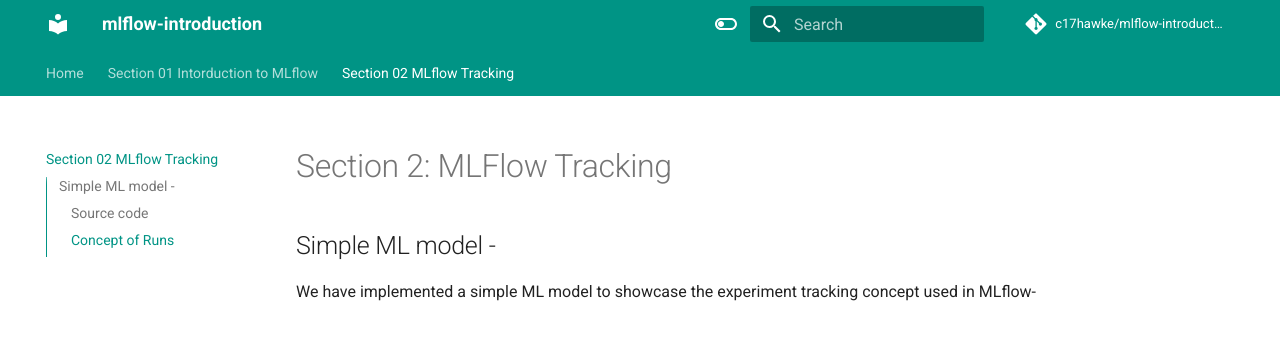
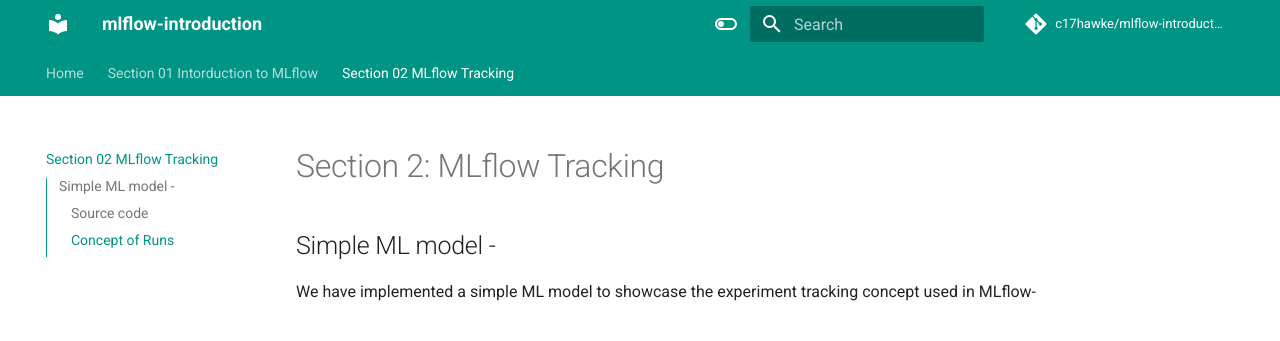
Before and after one commit to c17hawke/mlflow-introduction, an MkDocs documentation site: the page built from docs/Section_002_MLflow_Tracking.md, in a window 1280 px wide. Shown: the top 341 px of the page. Built offline with MkDocs 1.6.1 and Material for MkDocs 9.7.7, drawn with Linux system fonts in a browser that asks for light colours; comment, search, counter and statistics services are not loaded.

```diff
--- a/docs/Section_002_MLflow_Tracking.md
+++ b/docs/Section_002_MLflow_Tracking.md
@@ -1,4 +1,4 @@
-# Section 2: MLFlow Tracking
+# Section 2: MLflow Tracking
 
 ## Simple ML model -
 
```
